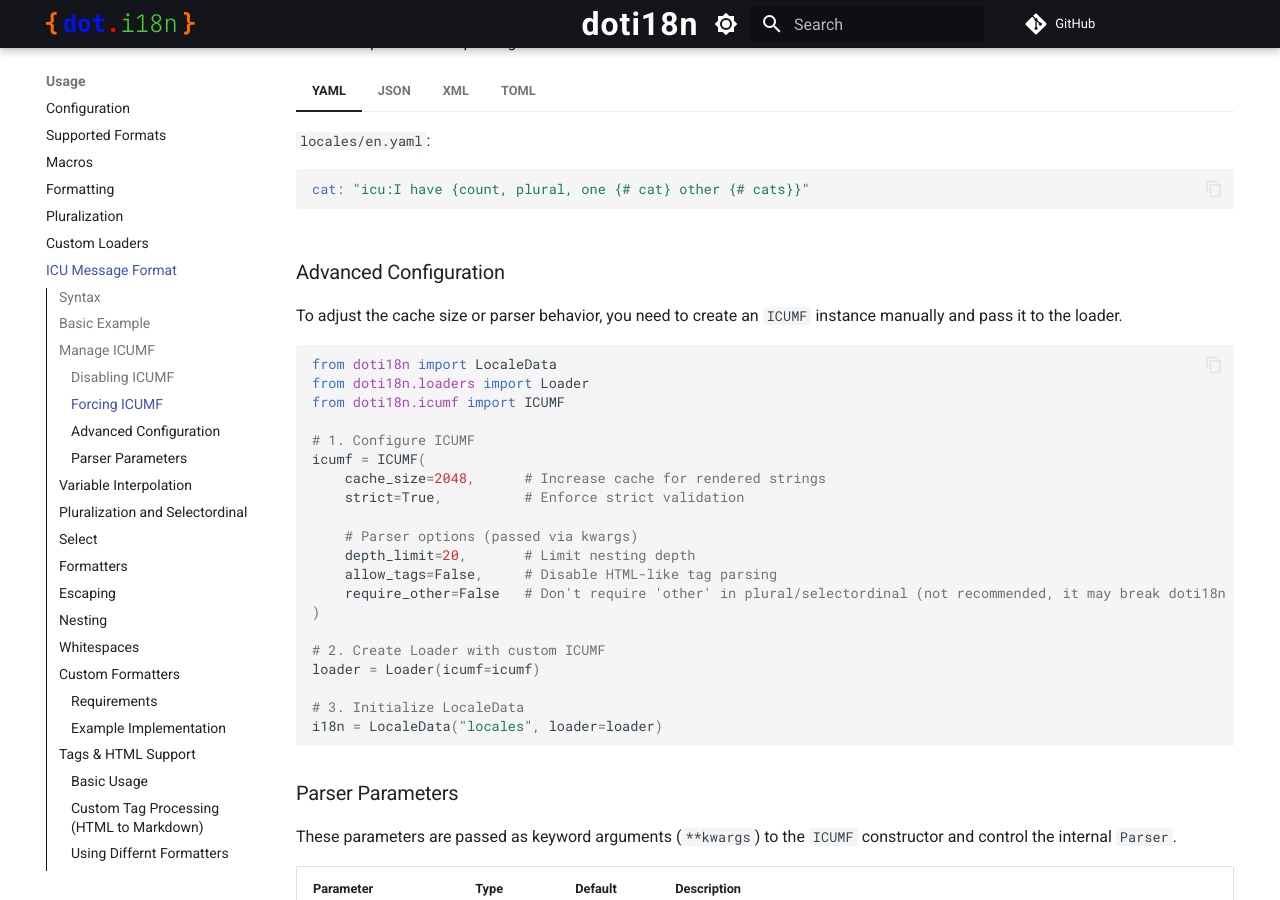
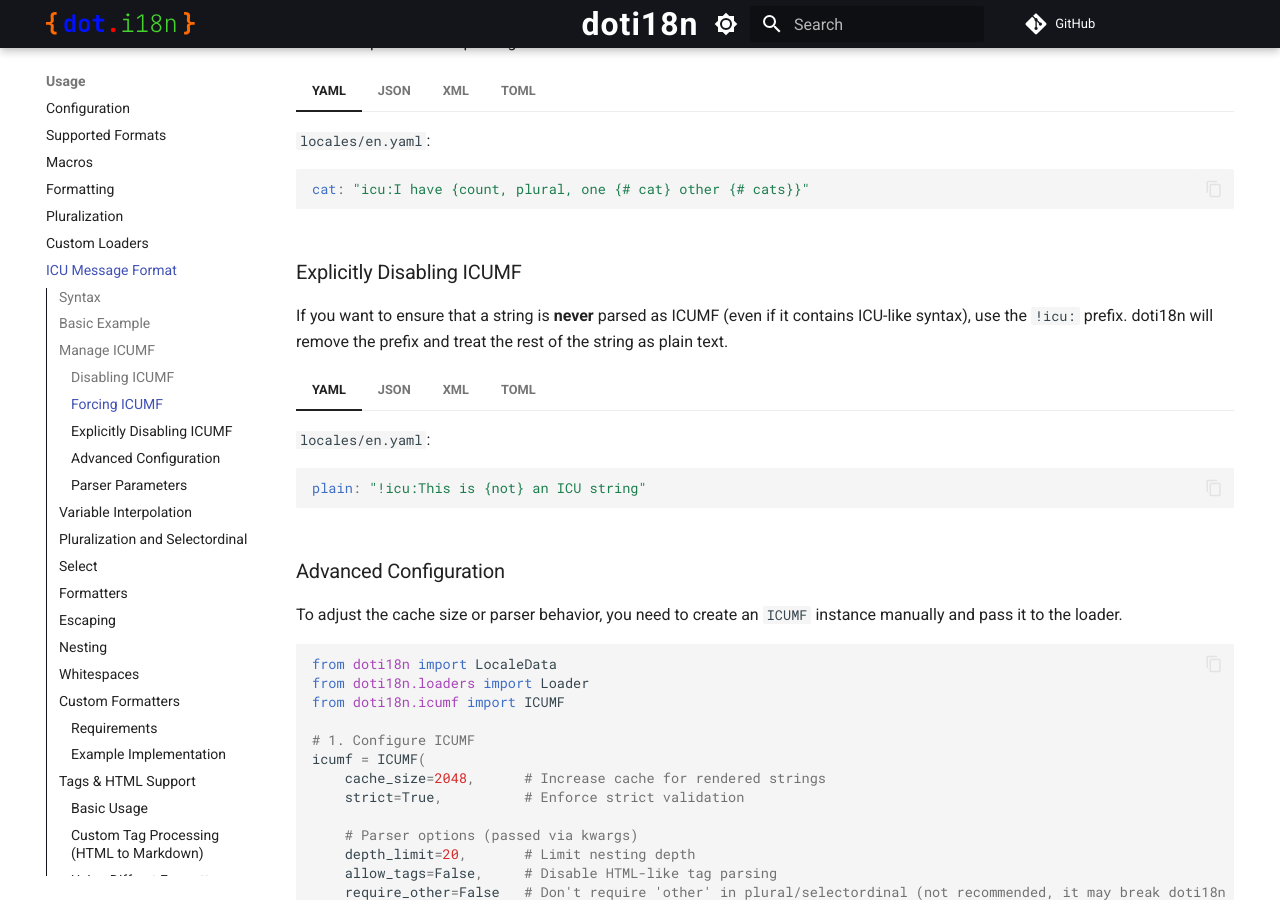
Before and after one commit to darkj3suss/doti18n, an MkDocs documentation site: the page built from docs/pages/usage/icumf.md, in a window 1280 px wide and 900 px high, scrolled down 1671 px. Built offline with MkDocs 1.6.1 and Material for MkDocs 9.7.7, drawn with Linux system fonts in a browser that asks for light colours; comment, search, counter and statistics services are not loaded.

Commit message:
docs(icumf): add section on explicitly disabling ICUMF parsing

````diff
--- a/docs/pages/usage/icumf.md
+++ b/docs/pages/usage/icumf.md
@@ -73,6 +73,7 @@
 i18n = LocaleData("locales", loader=loader)
 ```
 
+
 ### Forcing ICUMF
 If for some reason ICUMF doesn't parse your strings automatically (e.g., due to conflicts with other formatting styles), you can force-enable it via marking strings in your localization files.
 This `icu:` prefix tells doti18n to always treat the string as ICUMF. doti18n will delete the prefix before parsing.
@@ -101,6 +102,36 @@
     `locales/en.toml`:
     ```toml
     cat = "icu:I have {count, plural, one {# cat} other {# cats}}"
+    ```
+
+### Explicitly Disabling ICUMF
+If you want to ensure that a string is **never** parsed as ICUMF (even if it contains ICU-like syntax), use the `!icu:` prefix.
+doti18n will remove the prefix and treat the rest of the string as plain text.
+
+=== "YAML"
+    `locales/en.yaml`:
+    ```yaml
+    plain: "!icu:This is {not} an ICU string"
+    ```
+=== "JSON"
+    `locales/en.json`:
+    ```json
+    {
+        "plain": "!icu:This is {not} an ICU string"
+    }
+    ```
+=== "XML"
+    `locales/en.xml`:
+    ```xml
+    <locale>
+        <plain>!icu:This is {not} an ICU string</plain>
+    </locale>
+    ```
+
+=== "TOML"
+    `locales/en.toml`:
+    ```toml
+    plain = "!icu:This is {not} an ICU string"
     ```
 
 ### Advanced Configuration
````
